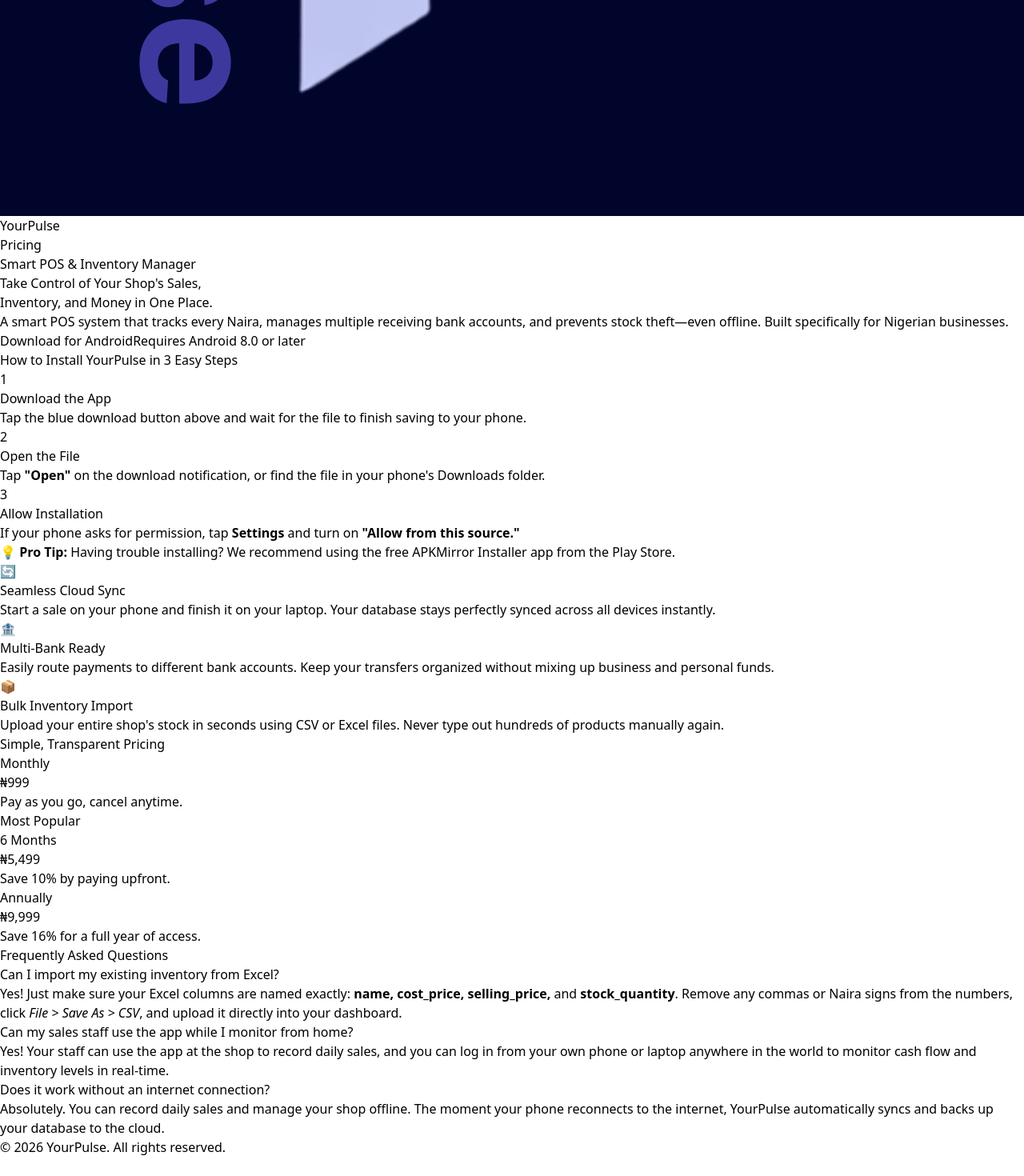
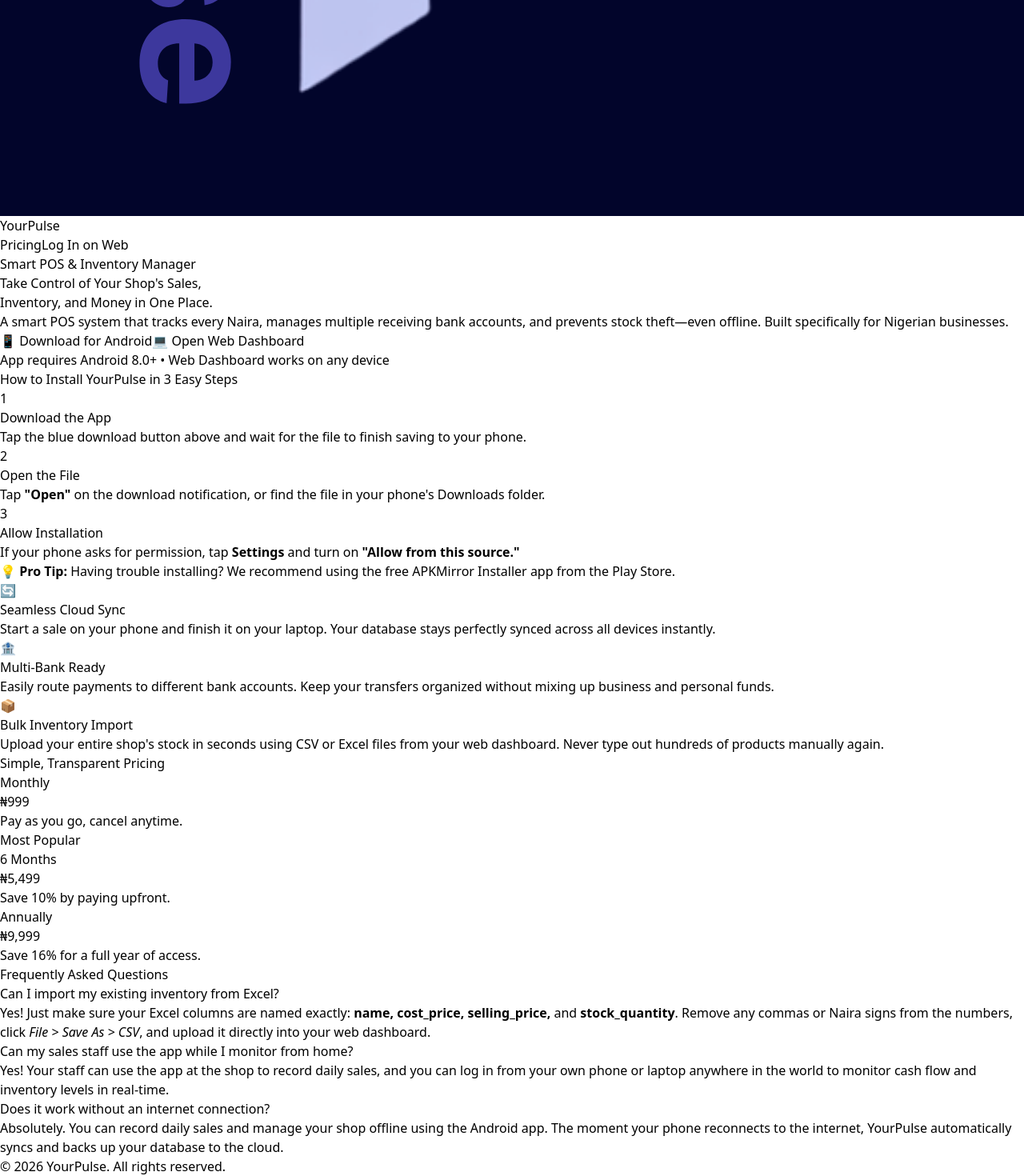
Before and after one commit to BesternHomes/yourpulse-landing, a React (Vite) app: page / in a window 1280 px wide. Shown: the part 1010-2480 px from the top of the page at 80% size. Before the commit the page ends 2456 px from the top, so only its background shows below. Built offline with nearby package versions, Linux system fonts and the light colour scheme.

Commit message:
feat: add web dashboard login CTA and dual platform layout

```diff
--- a/src/App.jsx
+++ b/src/App.jsx
@@ -23,12 +23,20 @@ export default function LandingPage() {
           />
           <span className="text-2xl font-extrabold tracking-tight text-slate-900">YourPulse</span>
         </div>
+        <div className="flex items-center space-x-6">
           <a
             href="#pricing"
-          className="text-slate-600 hover:text-blue-600 font-semibold transition-colors"
+            className="text-slate-600 hover:text-blue-600 font-semibold transition-colors hidden sm:block"
           >
             Pricing
           </a>
+          <a
+            href="https://businesspulse.netlify.app/login"
+            className="text-blue-600 hover:text-blue-700 font-bold transition-colors"
+          >
+            Log In on Web
+          </a>
+        </div>
       </nav>
 
       {/* Hero Section */}
@@ -44,17 +52,26 @@ export default function LandingPage() {
           A smart POS system that tracks every Naira, manages multiple receiving bank accounts, and prevents stock theft—even offline. Built specifically for Nigerian businesses.
         </p>
 
-        <div className="flex flex-col sm:flex-row items-center justify-center gap-4">
+        {/* Dual CTA Section */}
+        <div className="flex flex-col items-center justify-center gap-4">
+          <div className="flex flex-col sm:flex-row w-full sm:w-auto gap-4">
             <a
               href="/YourPulse-v1.0.apk"
               download="YourPulse.apk"
               onClick={handleDownloadClick}
-            className="w-full sm:w-auto bg-blue-600 text-white font-bold py-4 px-8 rounded-xl shadow-lg hover:bg-blue-700 hover:shadow-xl transition-all duration-200 transform hover:-translate-y-1 text-lg"
+              className="w-full sm:w-auto bg-blue-600 text-white font-bold py-4 px-8 rounded-xl shadow-lg hover:bg-blue-700 hover:shadow-xl transition-all duration-200 transform hover:-translate-y-1 text-lg flex items-center justify-center gap-2"
             >
-            Download for Android
+              <span>📱</span> Download for Android
             </a>
-          <span className="text-sm text-slate-500 font-medium">
-            Requires Android 8.0 or later
+            <a
+              href="https://businesspulse.netlify.app/login"
+              className="w-full sm:w-auto bg-white text-blue-600 border-2 border-blue-600 font-bold py-4 px-8 rounded-xl shadow-sm hover:bg-blue-50 hover:shadow-md transition-all duration-200 transform hover:-translate-y-1 text-lg flex items-center justify-center gap-2"
+            >
+              <span>💻</span> Open Web Dashboard
+            </a>
+          </div>
+          <span className="text-sm text-slate-500 font-medium mt-2">
+            App requires Android 8.0+ • Web Dashboard works on any device
           </span>
         </div>
       </header>
@@ -125,7 +142,7 @@ export default function LandingPage() {
               </div>
               <h3 className="text-xl font-bold mb-3">Bulk Inventory Import</h3>
               <p className="text-slate-600 leading-relaxed">
-                Upload your entire shop's stock in seconds using CSV or Excel files. Never type out hundreds of products manually again.
+                Upload your entire shop's stock in seconds using CSV or Excel files from your web dashboard. Never type out hundreds of products manually again.
               </p>
             </div>
           </div>
@@ -172,7 +189,7 @@ export default function LandingPage() {
             <div className="bg-white p-8 rounded-2xl shadow-sm border border-slate-100 transition-all duration-300 hover:shadow-md hover:-translate-y-1">
               <h4 className="text-lg font-bold text-slate-900 mb-3">Can I import my existing inventory from Excel?</h4>
               <p className="text-slate-600 leading-relaxed">
-                Yes! Just make sure your Excel columns are named exactly: <strong>name, cost_price, selling_price,</strong> and <strong>stock_quantity</strong>. Remove any commas or Naira signs from the numbers, click <em>File &gt; Save As &gt; CSV</em>, and upload it directly into your dashboard.
+                Yes! Just make sure your Excel columns are named exactly: <strong>name, cost_price, selling_price,</strong> and <strong>stock_quantity</strong>. Remove any commas or Naira signs from the numbers, click <em>File &gt; Save As &gt; CSV</em>, and upload it directly into your web dashboard.
               </p>
             </div>
 
@@ -186,7 +203,7 @@ export default function LandingPage() {
             <div className="bg-white p-8 rounded-2xl shadow-sm border border-slate-100 transition-all duration-300 hover:shadow-md hover:-translate-y-1">
               <h4 className="text-lg font-bold text-slate-900 mb-3">Does it work without an internet connection?</h4>
               <p className="text-slate-600 leading-relaxed">
-                Absolutely. You can record daily sales and manage your shop offline. The moment your phone reconnects to the internet, YourPulse automatically syncs and backs up your database to the cloud.
+                Absolutely. You can record daily sales and manage your shop offline using the Android app. The moment your phone reconnects to the internet, YourPulse automatically syncs and backs up your database to the cloud.
               </p>
             </div>
 
```
Lines whose indentation alone changed are shown as unchanged.
